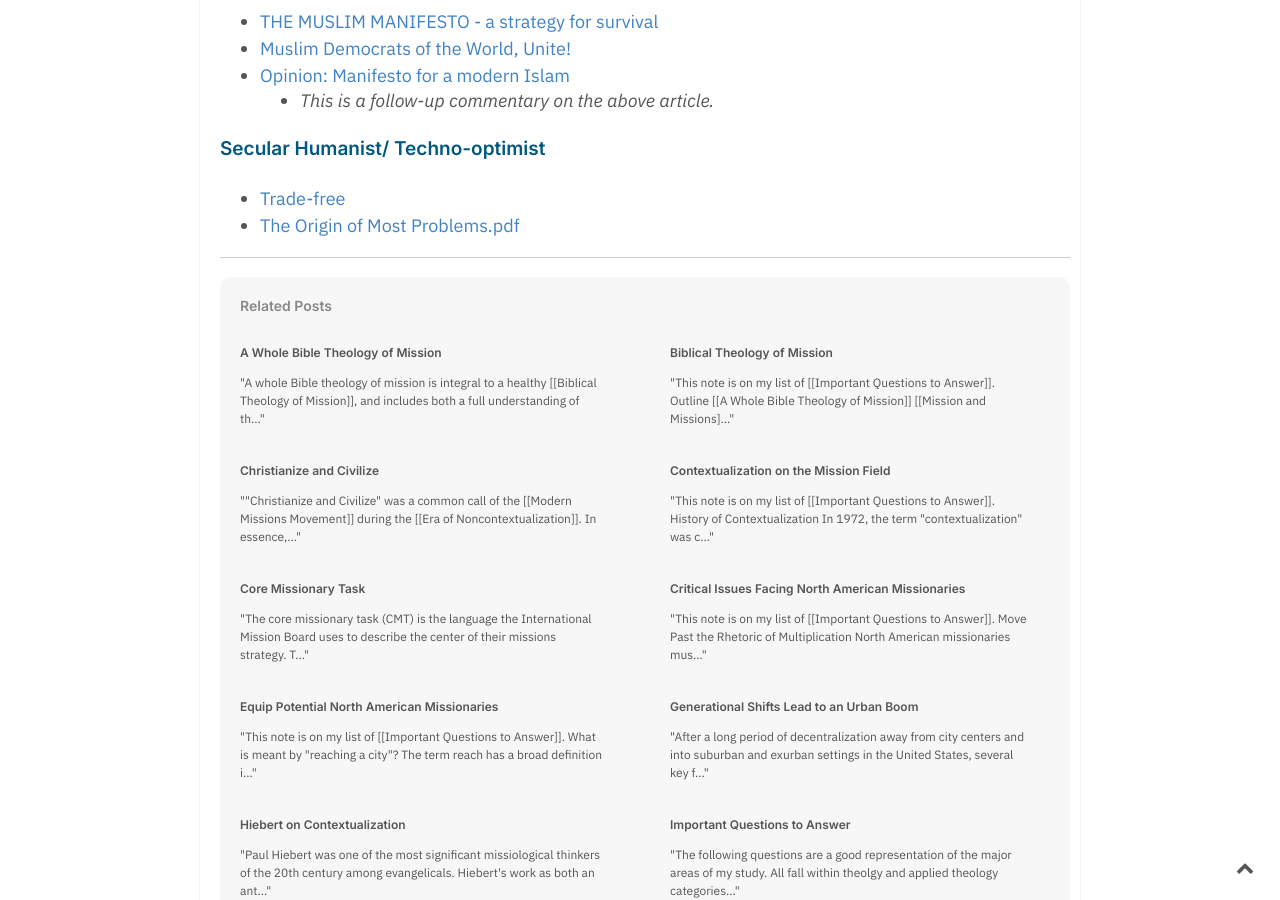
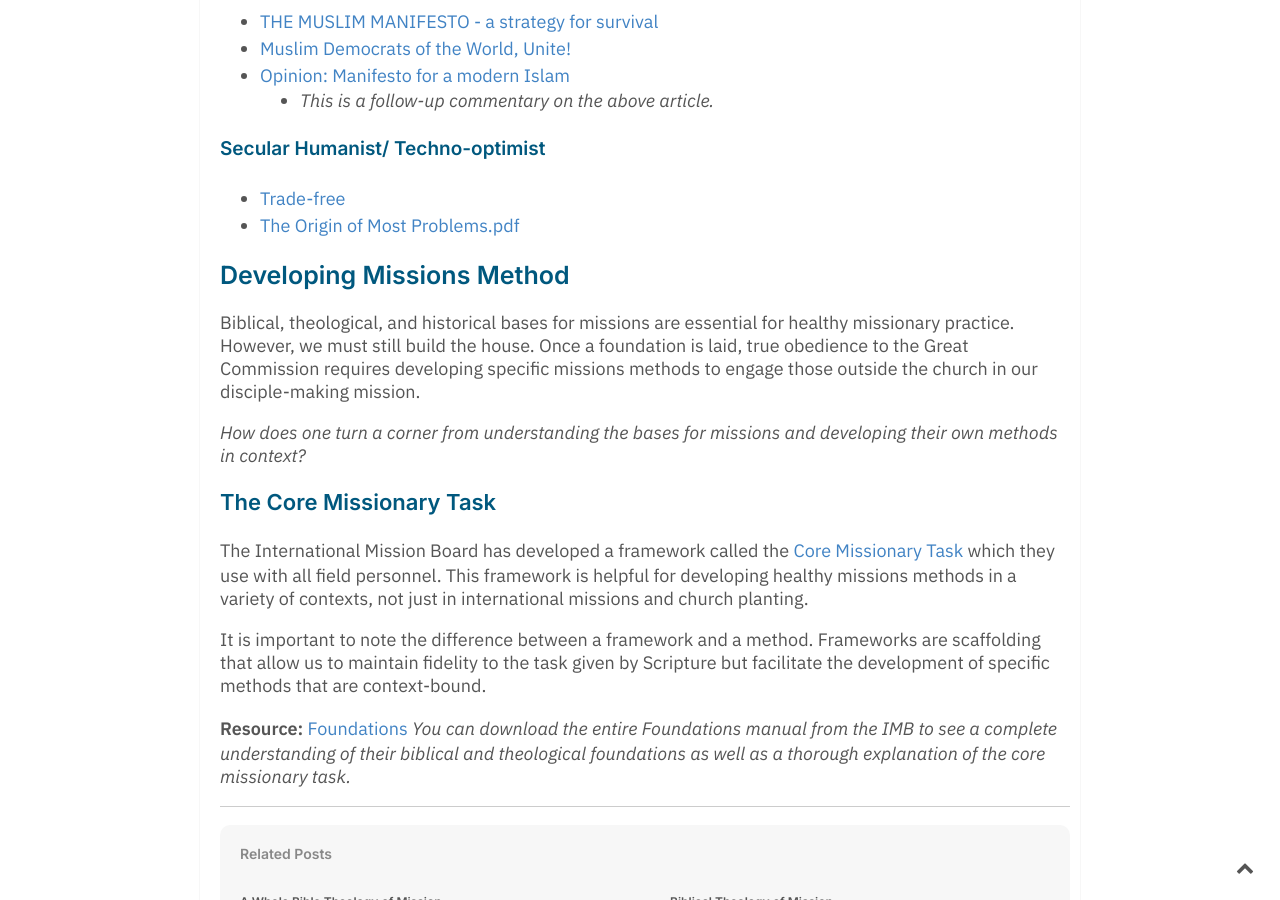
Before and after one commit to keelancook/notebook, a Jekyll site: the page built from _notes/MIS5100.md, in a window 1280 px wide and 900 px high, scrolled down 1347 px. Built offline with Jekyll 4.4.1, drawn with Linux system fonts in a browser that asks for light colours.

Commit message:
adding CMT to MIS5100

```diff
--- a/_notes/MIS5100.md
+++ b/_notes/MIS5100.md
@@ -37,3 +37,17 @@ After developing an assessment and potential message of engagement, students wil
 #### Secular Humanist/ Techno-optimist
 * [Trade-free](https://www.trade-free.org/)
 * [The Origin of Most Problems.pdf](https://www.tromsite.com/books/#flipbook-df_6562/1)
+
+
+## Developing Missions Method
+Biblical, theological, and historical bases for missions are essential for healthy missionary practice. However, we must still build the house. Once a foundation is laid, true obedience to the Great Commission requires developing specific missions methods to engage those outside the church in our disciple-making mission.
+
+*How does one turn a corner from understanding the bases for missions and developing their own methods in context?*
+
+### The Core Missionary Task
+The International Mission Board has developed a framework called the [[Core Missionary Task]] which they use with all field personnel. This framework is helpful for developing healthy missions methods in a variety of contexts, not just in international missions and church planting.
+
+It is important to note the difference between a framework and a method. Frameworks are scaffolding that allow us to maintain fidelity to the task given by Scripture but facilitate the development of specific methods that are context-bound.
+
+**Resource:** [Foundations](https://www.imb.org/wp-content/uploads/2022/02/Downloadable-IMB-Foundations-Magazine-2022-V3.pdf)
+*You can download the entire Foundations manual from the IMB to see a complete understanding of their biblical and theological foundations as well as a thorough explanation of the core missionary task.*
```
